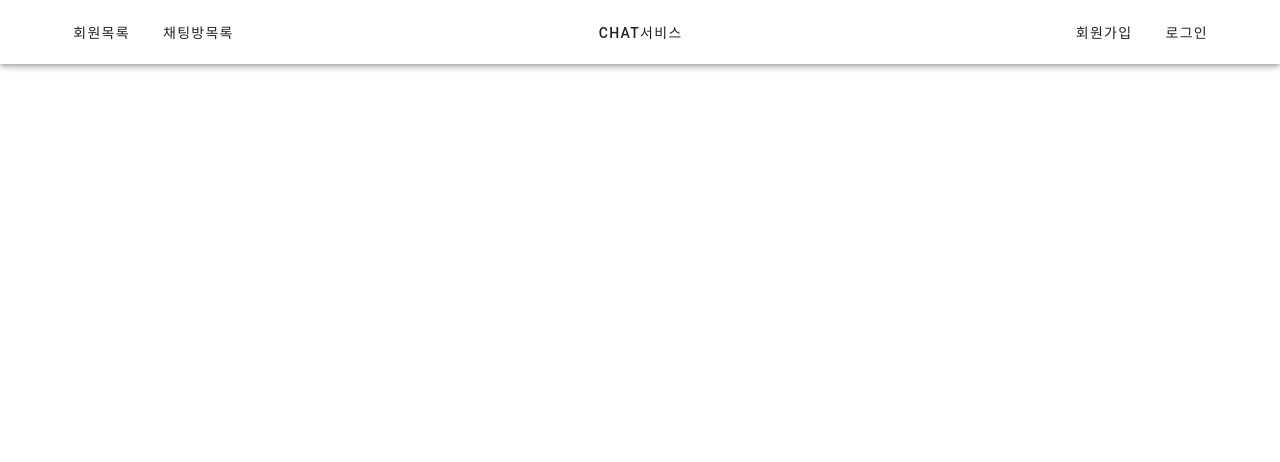
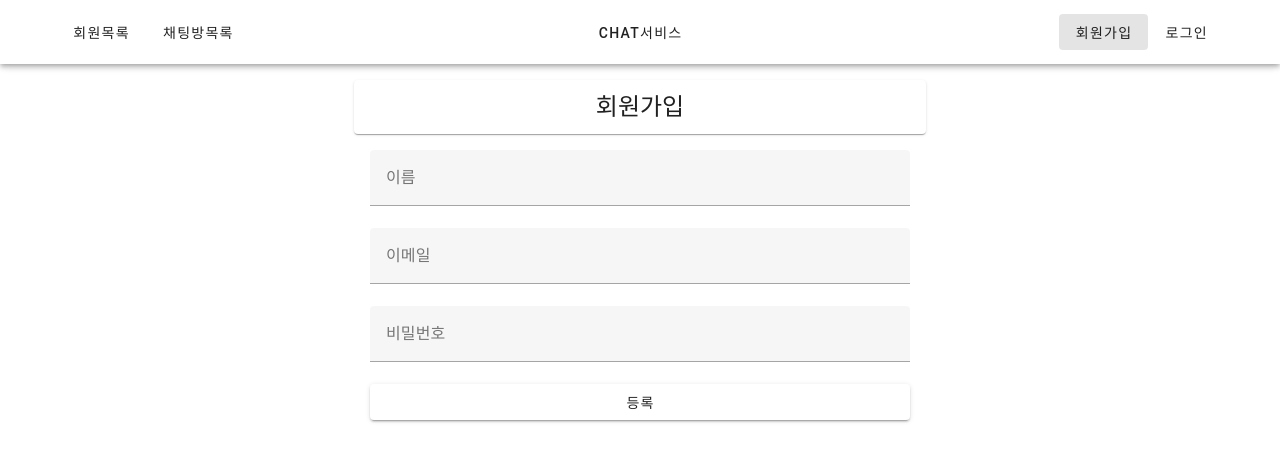
Before and after one commit to ArkBB/chat-front, a Vue app: page /#/member/create in a window 1280 px wide. Shown: the top 462 px of the page. Built offline with nearby package versions, Linux system fonts and the light colour scheme.

Commit message:
feat : 회원가입

```diff
--- a/src/components/HeaderComponent.vue
+++ b/src/components/HeaderComponent.vue
@@ -10,9 +10,9 @@
             <v-btn :to="{path: '/'}"> chat서비스</v-btn>
         </v-col>
         <v-col class="d-flex justify-end">
-          <v-btn :to="{path: '/member/list'}" v-if="isLogin">MyChatPage</v-btn>
-          <v-btn :to="{path: '/member/list'}" v-if="!isLogin">회원가입</v-btn>
-          <v-btn :to="{path: '/member/list'}" v-if="!isLogin">로그인</v-btn>
+          <v-btn :to="{path: ''}" v-if="isLogin">MyChatPage</v-btn>
+          <v-btn :to="{path: '/member/create'}" v-if="!isLogin">회원가입</v-btn>
+          <v-btn :to="{path: '/member/login'}" v-if="!isLogin">로그인</v-btn>
           <v-btn v-if="isLogin" @click="doLogout">로그아웃</v-btn>
         </v-col>
 
--- a/src/plugins/vuetify.js
+++ b/src/plugins/vuetify.js
@@ -1,9 +1,14 @@
 import 'vuetify/styles'
 import { createVuetify } from 'vuetify'
 import * as components from 'vuetify/components'
+import * as directives from 'vuetify/directives' // 💡 보통 directives도 함께 임포트해서 설정한다!
 
 export default createVuetify(
     {
-        components
+        theme:{
+            dark: true,
+        },
+        components,
+        directives
     }
 )
--- a/src/router/index.js
+++ b/src/router/index.js
@@ -1,6 +1,13 @@
 import {createRouter, createWebHashHistory} from "vue-router"
+import MemberCreate from "@/views/MemberCreate.vue"
 
-const routes = [];
+const routes = [
+    {
+        path:'/member/create',
+        name: 'MemberCreate',
+        component: MemberCreate
+    }
+];
 
 const router = createRouter({
     history : createWebHashHistory(),
--- /dev/null
+++ b/src/views/MemberCreate.vue
@@ -0,0 +1,64 @@
+<template>
+    <v-container>
+      <v-row justify="center">
+        <v-col cols="12" sm="4" md="6">
+          <v-card>
+            <v-card-title class="text-h5 text-center">
+              회원가입
+            </v-card-title>
+          </v-card>
+          <v-card-text>
+            <v-form @submit.prevent ="memberCreate">
+              <v-text-field
+                label="이름"
+                v-model="name"
+                required>
+
+              </v-text-field>
+
+              <v-text-field
+                label="이메일"
+                v-model="email"
+                type="email"
+                required>
+              </v-text-field>
+              <v-text-field
+                label="비밀번호"
+                v-model="password"
+                type="password"
+                required>
+              </v-text-field>
+              <v-btn type ="submint" color = "god" block>
+                등록
+              </v-btn>
+            </v-form>
+          </v-card-text>
+        </v-col>
+      </v-row>
+    </v-container>
+</template>
+
+<script>
+import axios from "axios";
+export default{
+  data(){
+    return{
+      name: "",
+      email:"",
+      password:""
+    }
+
+  },
+  methods:{
+    async memberCreate(){
+      const data = {
+        name : this.name,
+        email: this.email,
+        password: this.password
+      }
+      await axios.post("http://localhost:8080/member/create",data);
+      this.$router.push("/");
+    }
+  }
+}
+</script>
```
